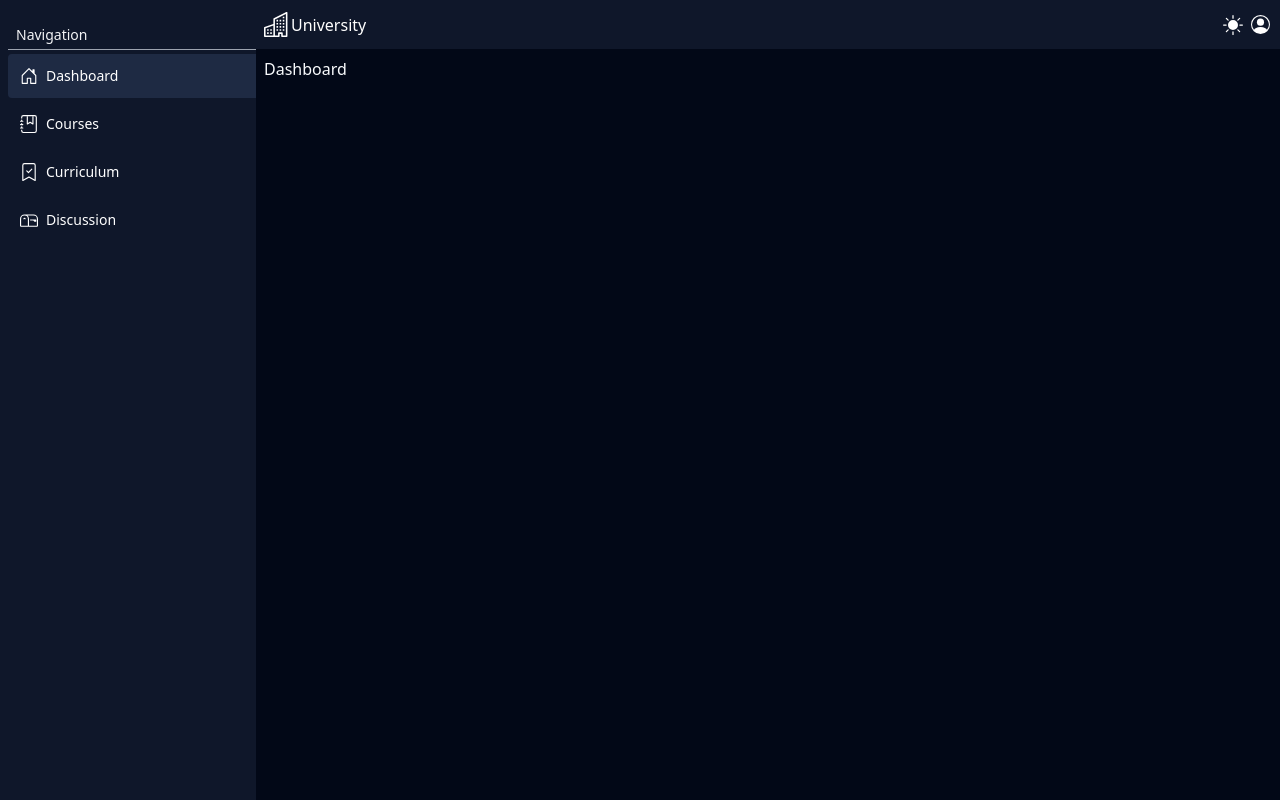
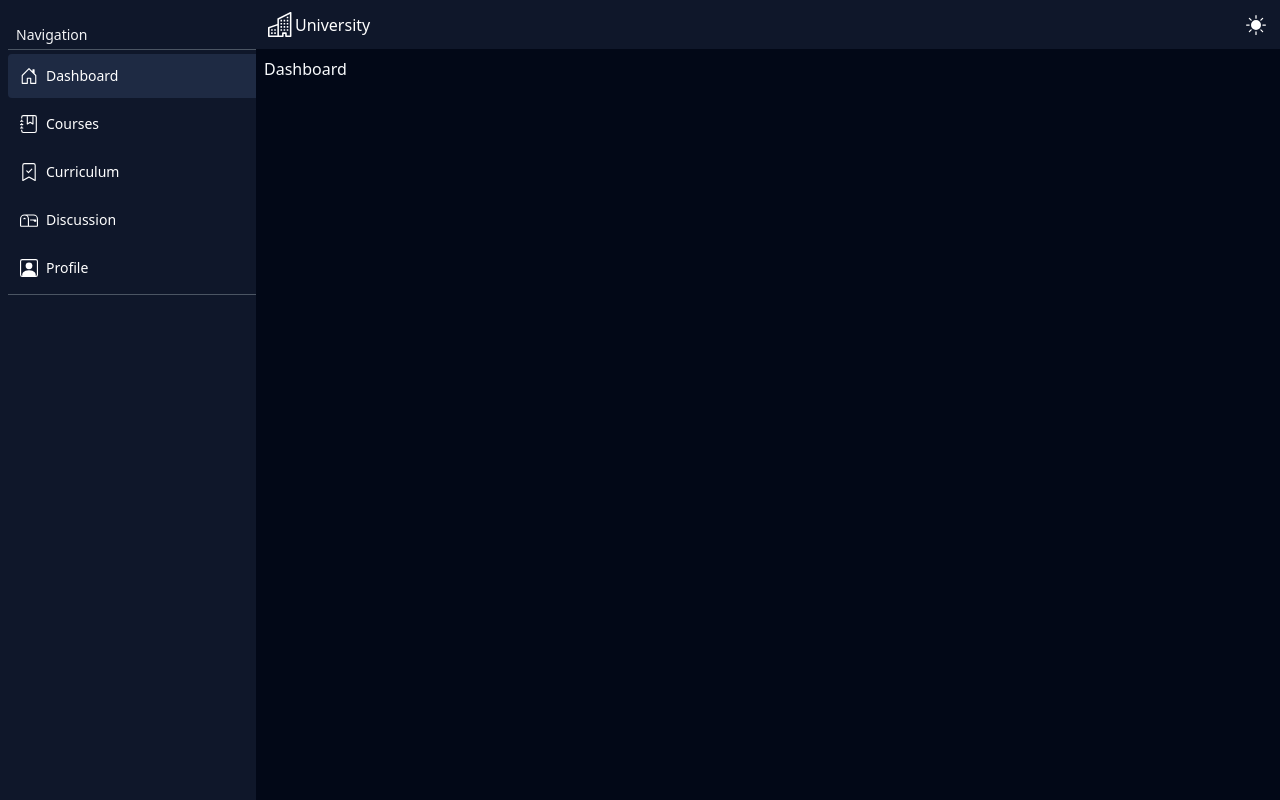
Before and after one commit to arberlisaj/dashboard, a React (Vite) app: page / in a window 1280 px wide. Built offline with nearby package versions, Linux system fonts and the light colour scheme.

Commit message:
refactor: move profile link from navbar to aside for improved layout

```diff
--- a/src/index.css
+++ b/src/index.css
@@ -10,7 +10,7 @@
     --input: 214.3 31.8% 91.4%;
     --radius: 0.25rem;
 
-    --navbar-bg: #1d356f;
+    --navbar-bg: #0f172a;
     --aside-bg: #0f172a;
   }
 
@@ -19,8 +19,6 @@
     --primary: 210 40% 98%;
     --secondary: 0 0% 0%;
     --input: 217.2 32.6% 17.5%;
-
-    --navbar-bg: #0f172a;
   }
 }
 
--- a/src/layout/Aside.tsx
+++ b/src/layout/Aside.tsx
@@ -2,6 +2,7 @@ import CoursesSvg from '@/assets/aside/book.svg';
 import CurriculumSvg from '@/assets/aside/bookmark-check.svg';
 import DiscussionSvg from '@/assets/aside/chat.svg';
 import DashboardSvg from '@/assets/aside/house-door.svg';
+import ProfileSvg from '@/assets/aside/person.svg';
 import { NavLink } from 'react-router-dom';
 
 interface Props {
@@ -13,7 +14,7 @@ const Aside = ({ handleCloseAside, className }: Props) => {
   console.log(handleCloseAside);
   return (
     <aside className={'h-screen bg-aside_bg text-white hidden ' + className}>
-      <header className="border-b border-gray-400">
+      <header className="border-b border-gray-600">
         <h1 className="px-2 pb-1 pt-[25px] text-sm text-gray-100">
           Navigation
         </h1>
@@ -43,7 +44,14 @@ const Aside = ({ handleCloseAside, className }: Props) => {
             Discussion
           </NavLink>
         </li>
+        <li className="aside-li">
+          <NavLink to="/profile">
+            <img src={ProfileSvg} alt="Profile" />
+            Profile
+          </NavLink>
+        </li>
       </ul>
+      <hr className="border-gray-600 my-1" />
     </aside>
   );
 };
--- a/src/layout/Navbar.tsx
+++ b/src/layout/Navbar.tsx
@@ -1,26 +1,21 @@
 import Logo from '@/assets/navbar/buildings.svg';
 import MenuSvg from '@/assets/navbar/list.svg';
-import ProfileSvg from '@/assets/navbar/person-circle.svg';
 import DarkMode from '@/components/DarkMode';
-import { Link, useNavigate } from 'react-router-dom';
+import { Link } from 'react-router-dom';
 
 interface Props {
   handleAsideState: () => void;
 }
 
 const Navbar = ({ handleAsideState }: Props) => {
-  const navigate = useNavigate();
   return (
-    <nav className="p-2 py-3 h-fit w-full flex justify-between gap-2 items-center bg-navbar_bg">
+    <nav className="p-2 md:px-3 py-3 h-fit w-full flex justify-between gap-2 items-center bg-navbar_bg">
       <Link className="text-white flex items-center gap-0.5" to="/">
         <img src={Logo} alt="Website Logo" />
         University
       </Link>
       <div className="flex items-center gap-1">
         <DarkMode />
-        <button className="p-0.5" onClick={() => navigate('/profile')}>
-          <img src={ProfileSvg} alt="profile" />
-        </button>
         <button onClick={handleAsideState} className="md:hidden">
           <img src={MenuSvg} alt="Menu" />
         </button>
```
Also changed, not shown: src/assets/aside/person.svg (added), src/assets/navbar/person-circle.svg (deleted).
